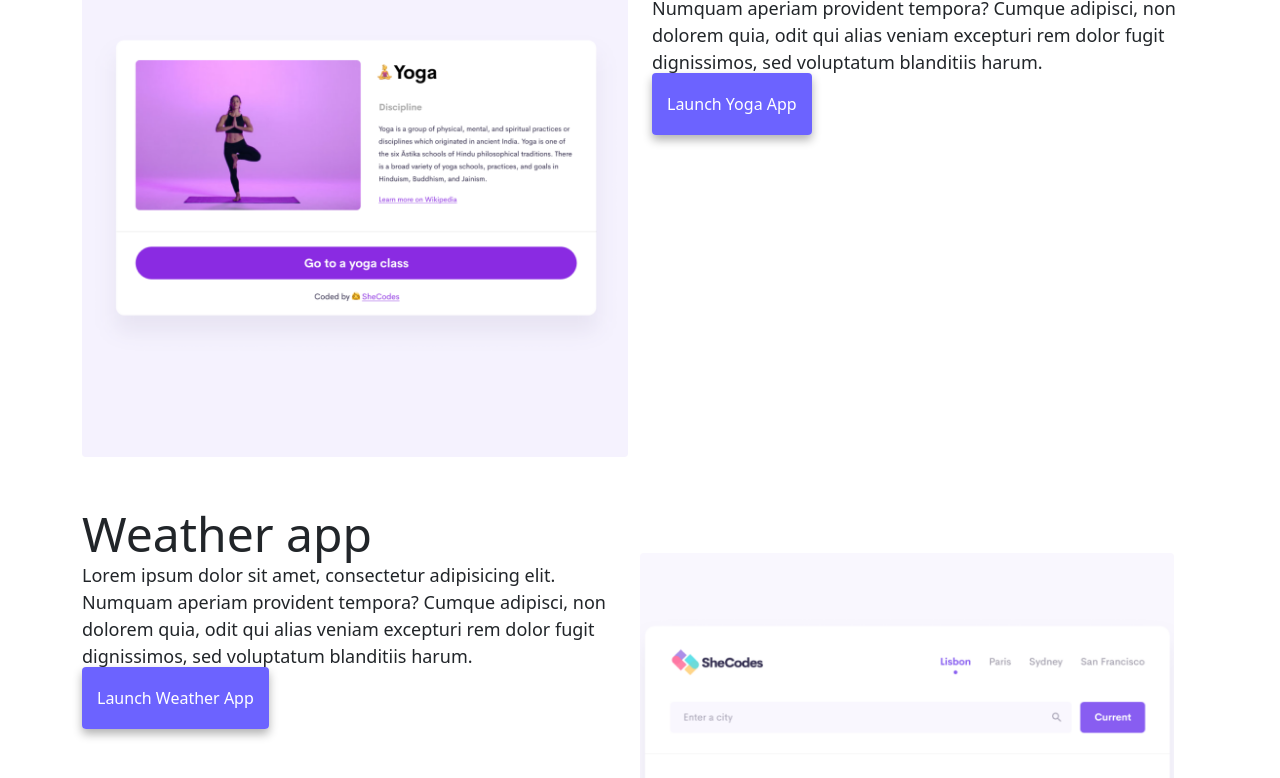
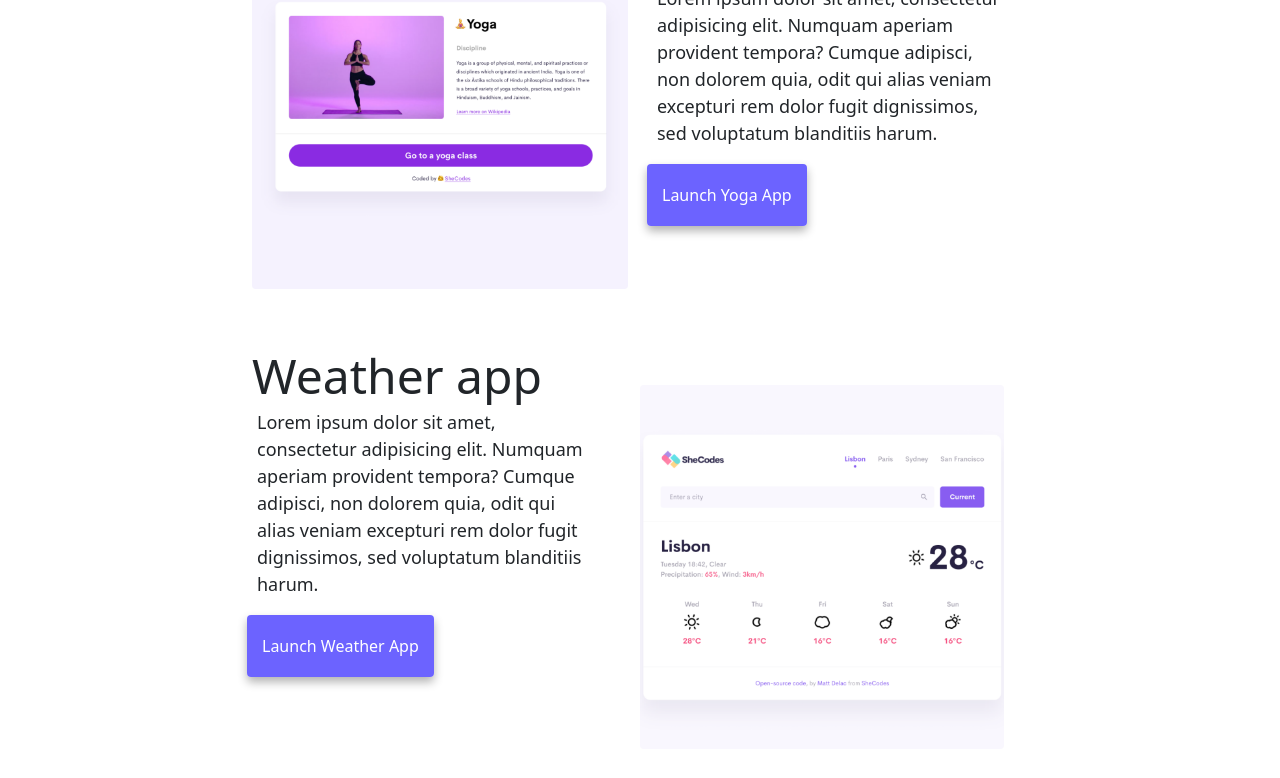
Before and after one commit to annie-2686/homeworkproject, a plain HTML site: page index.html in a window 1280 px wide. Shown: the part 543-1321 px from the top of the page. Drawn offline with nearby package versions, Linux system fonts and the light colour scheme.

Commit message:
style updated

```diff
--- a/style.css
+++ b/style.css
@@ -5,12 +5,14 @@
 }
 
 body {
-  margin-top: 100px;
+  margin: 60px auto;
+  max-width: 800px;
 }
 
 h1,
 h2,
 h3 {
+  text-align: center;
   margin: 0;
 }
 
@@ -28,8 +30,12 @@ h3 {
 }
 
 p {
+  background: var(--secondary-color);
+  padding: 20px;
+  border-radius: 4px;
   font-size: 18px;
   line-height: 1.5;
+  text-align: center;
 }
 
 .navigation-links {
@@ -40,23 +46,19 @@ p {
 
 .navigation-links a {
   margin: 20px;
-}
-
-.primary-link {
   border-radius: 4px;
   padding: 20px 15px;
   text-decoration: none;
   text-transform: capitalize;
+}
+
+.contact-link {
   background: var(--primary-color);
   box-shadow: var(--box-shadow);
   color: white;
 }
 
-.secondary-link {
-  border-radius: 4px;
-  padding: 20px 15px;
-  text-decoration: none;
-  text-transform: capitalize;
+.about-link {
   color: var(--primary-color);
   border: 1px solid var(--primary-color);
 }
@@ -68,6 +70,7 @@ p {
 }
 
 .about-paragraphs {
+  display: flex;
   margin: 30px 0;
 }
 
@@ -86,3 +89,31 @@ p {
 .email-link:hover {
   text-decoration: underline;
 }
+.textinfo {
+  text-align: left;
+  background: none;
+  margin-left: -15px;
+  padding-top: 5px;
+}
+
+.titletext {
+  text-align: left;
+  background: none;
+  padding-top: 10px;
+}
+
+.about-info {
+  background: none;
+}
+
+.primary-link {
+  background: var(--primary-color);
+  box-shadow: var(--box-shadow);
+  color: white;
+  margin: 20px;
+  border-radius: 4px;
+  padding: 20px 15px;
+  text-decoration: none;
+  text-transform: capitalize;
+  margin-left: -5px;
+}
```
